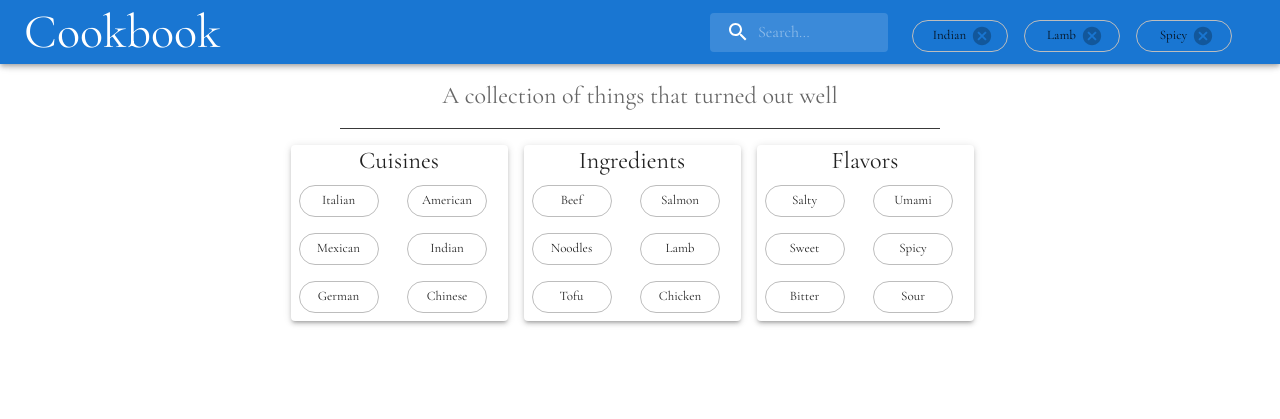
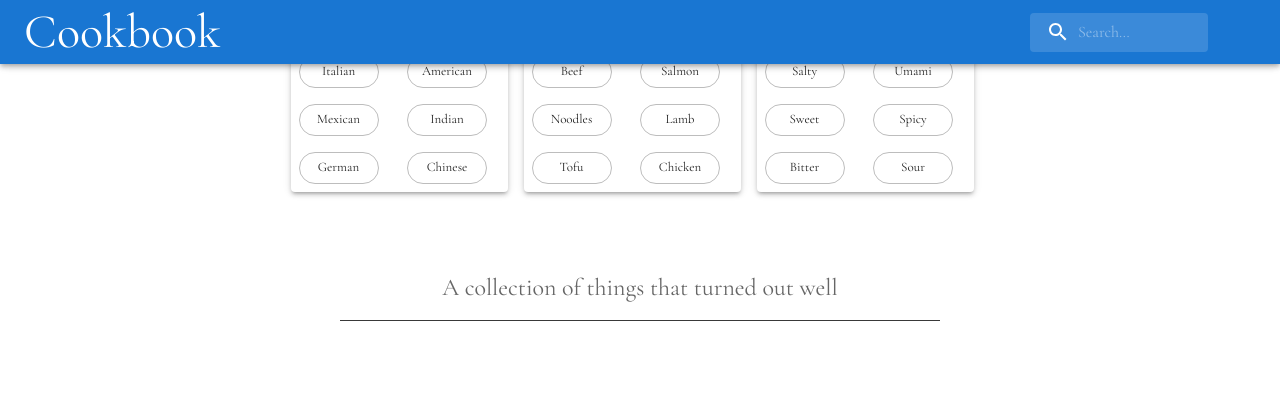
Before and after one commit to superham/Cookbook, a React (Create React App) app: page / in a window 1280 px wide. Shown: the top 419 px of the page. Built offline with nearby package versions, Linux system fonts and the light colour scheme.

Commit message:
Store filter state in context

```diff
--- a/src/components/Filters/AppBarFilters.tsx
+++ b/src/components/Filters/AppBarFilters.tsx
@@ -1,17 +1,14 @@
 import { Card, Chip, Grid, Container } from "@mui/material";
 import { useState } from "react";
 import { useFilters } from "src/use/useFilters/useFilters";
+import { useFiltersType } from "../../types/useFiltersType";
 
 interface ChipActionsProps {
   text: string;
   setDisplay: React.Dispatch<React.SetStateAction<boolean>>;
 }
 
-const handleDelete = () => {
-  console.info("You clicked the delete icon.");
-};
-function ChipActions({ text, setDisplay }: ChipActionsProps) {
-  const filterMap = useFilters();
+function ChipActions({ text, filterMap }: any) {
   const [state, setState] = useState(false);
 
   return (
@@ -35,19 +32,33 @@ export default function AppBarFilters() {
   return (
     <Container sx={{ width: "auto" }}>
       <Grid container spacing={2} sx={{ marginTop: 0, marginBottom: "0.5rem" }}>
-        <Grid item>
-          {display && <ChipActions text="Indian" setDisplay={setDisplay} />}
+        {/* <Grid item>
+          {display && (
+            <ChipActions
+              text="Indian"
+              filterMap={filterMap}
+              setDisplay={setDisplay}
+            />
+          )}
         </Grid>
         <Grid item>
           {displayLamb && (
-            <ChipActions text="Lamb" setDisplay={setDisplayLamb} />
+            <ChipActions
+              text="Lamb"
+              filterMap={filterMap}
+              setDisplay={setDisplayLamb}
+            />
           )}
         </Grid>
         <Grid item>
           {displaySpicy && (
-            <ChipActions text="Spicy" setDisplay={setDisplaySpicy} />
+            <ChipActions
+              text="Spicy"
+              filterMap={filterMap}
+              setDisplay={setDisplaySpicy}
+            />
           )}
-        </Grid>
+        </Grid> */}
       </Grid>
     </Container>
   );
--- a/src/components/Filters/Filters.tsx
+++ b/src/components/Filters/Filters.tsx
@@ -7,36 +7,28 @@ import {
   Paper,
   Typography,
 } from "@mui/material";
-import { useEffect, useState, useCallback } from "react";
+import { useState } from "react";
 import { useFilters } from "../../use/useFilters/useFilters";
-
-interface variants {
-  outlined: "outlined";
-  filled: "filled";
-}
 
 interface ChipActionsProps {
   text: string;
 }
 
-interface handleClickProps {
-  text: string;
-  filter: boolean | undefined;
-}
-
 function FilterGroup() {
   function ChipActions(text: ChipActionsProps) {
-    const filterMap = useFilters();
-    const [state, setState] = useState(false);
+    console.log(text);
+
+    const { updateFilter, getFilter } = useFilters();
+    const [chipState, setChipState] = useState(getFilter(text.text));
 
     return (
       <Chip
         label={text.text}
         onClick={() => {
-          filterMap.updateFilters(text.text);
-          setState(filterMap.filterMap.get(text.text) || false);
+          updateFilter(text.text);
+          setChipState(!chipState);
         }}
-        variant={!state ? "outlined" : "filled"}
+        variant={!chipState ? "outlined" : "filled"}
         sx={{ width: "5rem" }}
       />
     );
@@ -76,7 +68,7 @@ function FilterGroup() {
             alignItems={"center"}
           >
             <Grid item sx={{ flexGrow: 1 }}>
-              <ChipActions text="Italian" />
+              <ChipActions text={"Italian"} />
             </Grid>
             <Grid item sx={{ flexGrow: 1 }}>
               <ChipActions text="American" />
--- a/src/components/MainPage/MainPage.tsx
+++ b/src/components/MainPage/MainPage.tsx
@@ -15,15 +15,7 @@ import Typography from "@mui/material/Typography";
 import Container from "@mui/material/Container";
 import Link from "@mui/material/Link";
 import { createTheme, ThemeProvider } from "@mui/material/styles";
-import { Slide, useScrollTrigger } from "@mui/material";
-import { useState } from "react";
-import {
-  Search,
-  SearchAppBar,
-  SearchIconWrapper,
-  StyledInputBase,
-} from "../SearchAppBar/SearchAppBar";
-import SearchIcon from "@mui/icons-material/Search";
+import { SearchAppBar } from "../SearchAppBar/SearchAppBar";
 import Filters from "../Filters/Filters";
 
 function Copyright() {
@@ -53,12 +45,12 @@ const defaultTheme = createTheme({
 });
 
 export default function MainPage() {
-  const trigger = useScrollTrigger();
-
   return (
     <ThemeProvider theme={defaultTheme}>
       <CssBaseline />
       <SearchAppBar />
+      <Filters />
+
       <main>
         {/* Hero unit */}
         <Box
@@ -82,7 +74,6 @@ export default function MainPage() {
               A collection of things that turned out well
             </Typography>
           </Container>
-          <Filters />
         </Box>
         <Container sx={{ py: 8 }} maxWidth="md">
           {/* End hero unit */}
--- a/src/components/SearchAppBar/SearchAppBar.tsx
+++ b/src/components/SearchAppBar/SearchAppBar.tsx
@@ -1,12 +1,9 @@
 import * as React from "react";
 import { styled, alpha } from "@mui/material/styles";
 import AppBar from "@mui/material/AppBar";
-import Box from "@mui/material/Box";
 import Toolbar from "@mui/material/Toolbar";
-import IconButton from "@mui/material/IconButton";
 import Typography from "@mui/material/Typography";
 import InputBase from "@mui/material/InputBase";
-import MenuIcon from "@mui/icons-material/Menu";
 import SearchIcon from "@mui/icons-material/Search";
 import AppBarFilters from "../Filters/AppBarFilters";
 
--- /dev/null
+++ b/src/context/filterContext.tsx
@@ -0,0 +1,45 @@
+import React, { useState } from "react";
+
+type Props = {
+  children?: React.ReactNode;
+};
+export interface filterContextType {
+  filterMap: Map<string, boolean>;
+  setFilterMap: React.Dispatch<React.SetStateAction<Map<string, boolean>>>;
+}
+
+export const FilterContext = React.createContext<filterContextType | null>(
+  null
+);
+
+const FilterProvider: React.FC<Props> = ({ children }) => {
+  const [filterMap, setFilterMap] = useState(
+    new Map<string, boolean>([
+      ["Italian", false],
+      ["American", false],
+      ["Mexican", false],
+      ["German", false],
+      ["Chinese", false],
+      ["Beef", false],
+      ["Salmon", false],
+      ["Lamb", false],
+      ["Chicken", false],
+      ["Tofu", false],
+      ["Noodles", false],
+      ["Salty", false],
+      ["Umami", false],
+      ["Sweet", false],
+      ["Spicy", false],
+      ["Bitter", false],
+      ["Sour", false],
+    ])
+  );
+
+  return (
+    <FilterContext.Provider value={{ filterMap, setFilterMap }}>
+      {children}
+    </FilterContext.Provider>
+  );
+};
+
+export { FilterProvider };
--- a/src/index.tsx
+++ b/src/index.tsx
@@ -3,10 +3,12 @@ import ReactDOM from "react-dom/client";
 import "./index.css";
 import reportWebVitals from "./reportWebVitals";
 import MainPage from "./components/MainPage/MainPage";
+import { FilterProvider } from "./context/filterContext";
 
 const root = ReactDOM.createRoot(
   document.getElementById("root") as HTMLElement
 );
+
 root.render(
   <React.StrictMode>
     <link rel="preconnect" href="https://fonts.googleapis.com" />
@@ -14,7 +16,9 @@ root.render(
       href="https://fonts.googleapis.com/css2?family=Cormorant+Garamond:wght@300;400;500;600;700&display=swap"
       rel="stylesheet"
     />
-    <MainPage />
+    <FilterProvider>
+      <MainPage />
+    </FilterProvider>
   </React.StrictMode>
 );
 
--- /dev/null
+++ b/src/types/filterContextType.ts
@@ -0,0 +1,5 @@
+export interface filterContextType {
+  filterMap: Map<string, boolean>;
+  updateFilters: (type: string) => void;
+  getFilter: (type: string) => boolean | undefined;
+}
--- /dev/null
+++ b/src/types/useFiltersType.ts
@@ -0,0 +1,6 @@
+export interface useFiltersType {
+  filterMap: {
+    filterMap: Map<string, boolean>;
+    updateFilters: (type: string) => void;
+  };
+}
--- a/src/use/useFilters/useFilters.tsx
+++ b/src/use/useFilters/useFilters.tsx
@@ -1,5 +1,6 @@
 import { FilterDrama } from "@mui/icons-material";
-import React, { useState, useEffect } from "react";
+import React, { useState, useEffect, useCallback, useContext } from "react";
+import { FilterContext } from "src/context/filterContext";
 
 interface updateFiltersProps {
   type: string;
@@ -7,36 +8,21 @@ interface updateFiltersProps {
 }
 
 function useFilters() {
-  const [filterMap, setFilterMap] = useState(
-    new Map<string, boolean>([
-      ["Italian", false],
-      ["American", false],
-      ["Mexican", false],
-      ["German", false],
-      ["Chinese", false],
-      ["Beef", false],
-      ["Salmon", false],
-      ["Lamb", false],
-      ["Chicken", false],
-      ["Tofu", false],
-      ["Noodles", false],
-      ["Salty", false],
-      ["Umami", false],
-      ["Sweet", false],
-      ["Spicy", false],
-      ["Bitter", false],
-      ["Sour", false],
-    ])
-  );
+  //@ts-ignore
+  const { filterMap, setFilterMap } = useContext(FilterContext);
 
-  const updateFilters = (type: string) => {
+  function updateFilter(type: string) {
     let updatedMap = filterMap;
-    const currState = updatedMap.get(type);
-    updatedMap.set(type, !currState);
+    updatedMap.set(type, !updatedMap.get(type));
     setFilterMap(updatedMap);
-  };
+  }
 
-  return { filterMap, updateFilters };
+  function getFilter(type: string) {
+    console.log("getFilter");
+    return filterMap.get(type);
+  }
+
+  return { updateFilter, getFilter };
 }
 
 export { useFilters };
```
